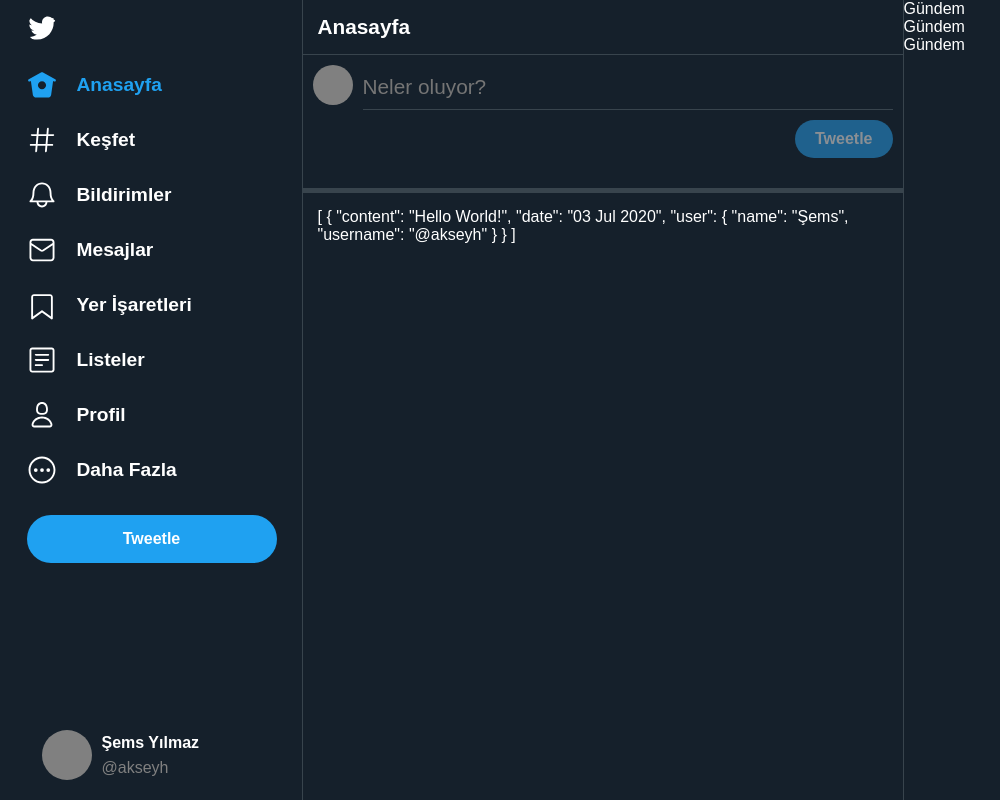
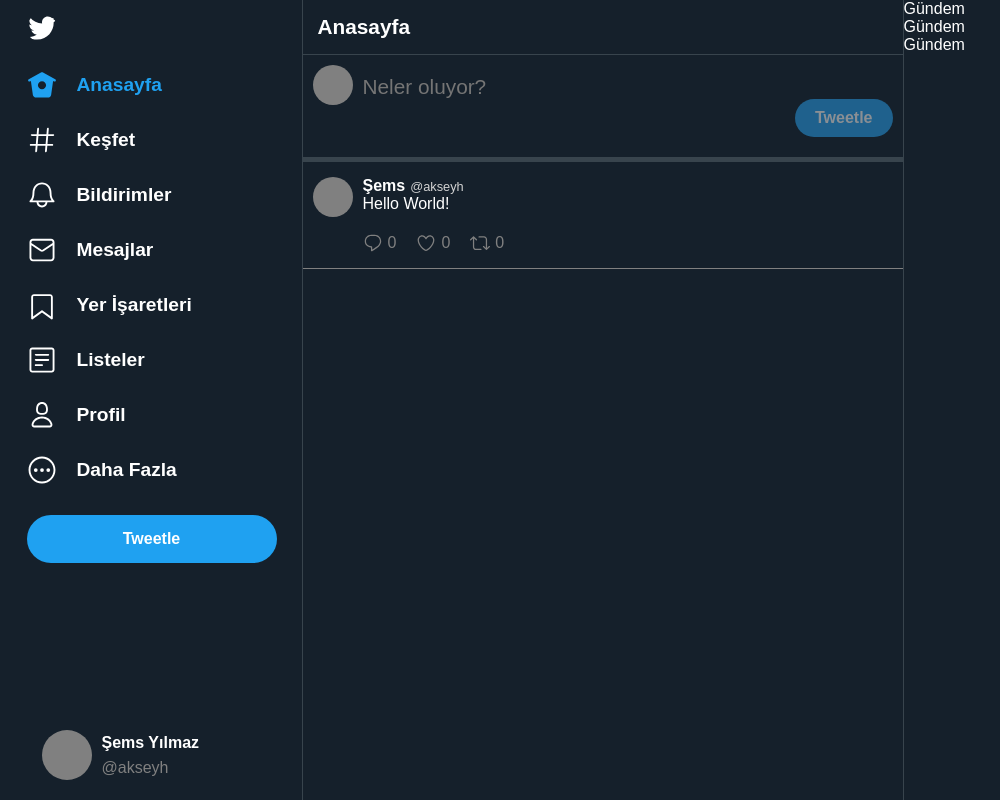
Before and after one commit to akseyh/vue3-twitter-clone, a Vue app: page / in a window 1280 px wide. Shown: the whole page, without its empty margins (0-1000 px from the left). Built offline with nearby package versions, Linux system fonts and the light colour scheme.

Commit message:
fix: tweet style

```diff
--- /dev/null
+++ b/src/assets/Comment.vue
@@ -0,0 +1,15 @@
+<template>
+  <svg
+    viewBox="0 0 24 24"
+    aria-hidden="true"
+    class="
+      r-4qtqp9 r-yyyyoo r-1xvli5t r-dnmrzs r-bnwqim r-1plcrui r-lrvibr r-1hdv0qi
+    "
+  >
+    <g>
+      <path
+        d="M14.046 2.242l-4.148-.01h-.002c-4.374 0-7.8 3.427-7.8 7.802 0 4.098 3.186 7.206 7.465 7.37v3.828c0 .108.044.286.12.403.142.225.384.347.632.347.138 0 .277-.038.402-.118.264-.168 6.473-4.14 8.088-5.506 1.902-1.61 3.04-3.97 3.043-6.312v-.017c-.006-4.367-3.43-7.787-7.8-7.788zm3.787 12.972c-1.134.96-4.862 3.405-6.772 4.643V16.67c0-.414-.335-.75-.75-.75h-.396c-3.66 0-6.318-2.476-6.318-5.886 0-3.534 2.768-6.302 6.3-6.302l4.147.01h.002c3.532 0 6.3 2.766 6.302 6.296-.003 1.91-.942 3.844-2.514 5.176z"
+      ></path>
+    </g>
+  </svg>
+</template>
--- /dev/null
+++ b/src/assets/Heart.vue
@@ -0,0 +1,15 @@
+<template>
+  <svg
+    viewBox="0 0 24 24"
+    aria-hidden="true"
+    class="
+      r-4qtqp9 r-yyyyoo r-1xvli5t r-dnmrzs r-bnwqim r-1plcrui r-lrvibr r-1hdv0qi
+    "
+  >
+    <g>
+      <path
+        d="M12 21.638h-.014C9.403 21.59 1.95 14.856 1.95 8.478c0-3.064 2.525-5.754 5.403-5.754 2.29 0 3.83 1.58 4.646 2.73.814-1.148 2.354-2.73 4.645-2.73 2.88 0 5.404 2.69 5.404 5.755 0 6.376-7.454 13.11-10.037 13.157H12zM7.354 4.225c-2.08 0-3.903 1.988-3.903 4.255 0 5.74 7.034 11.596 8.55 11.658 1.518-.062 8.55-5.917 8.55-11.658 0-2.267-1.823-4.255-3.903-4.255-2.528 0-3.94 2.936-3.952 2.965-.23.562-1.156.562-1.387 0-.014-.03-1.425-2.965-3.954-2.965z"
+      ></path>
+    </g>
+  </svg>
+</template>
--- /dev/null
+++ b/src/assets/Retweet.vue
@@ -0,0 +1,15 @@
+<template>
+  <svg
+    viewBox="0 0 24 24"
+    aria-hidden="true"
+    class="
+      r-4qtqp9 r-yyyyoo r-1xvli5t r-dnmrzs r-bnwqim r-1plcrui r-lrvibr r-1hdv0qi
+    "
+  >
+    <g>
+      <path
+        d="M23.77 15.67c-.292-.293-.767-.293-1.06 0l-2.22 2.22V7.65c0-2.068-1.683-3.75-3.75-3.75h-5.85c-.414 0-.75.336-.75.75s.336.75.75.75h5.85c1.24 0 2.25 1.01 2.25 2.25v10.24l-2.22-2.22c-.293-.293-.768-.293-1.06 0s-.294.768 0 1.06l3.5 3.5c.145.147.337.22.53.22s.383-.072.53-.22l3.5-3.5c.294-.292.294-.767 0-1.06zm-10.66 3.28H7.26c-1.24 0-2.25-1.01-2.25-2.25V6.46l2.22 2.22c.148.147.34.22.532.22s.384-.073.53-.22c.293-.293.293-.768 0-1.06l-3.5-3.5c-.293-.294-.768-.294-1.06 0l-3.5 3.5c-.294.292-.294.767 0 1.06s.767.293 1.06 0l2.22-2.22V16.7c0 2.068 1.683 3.75 3.75 3.75h5.85c.414 0 .75-.336.75-.75s-.337-.75-.75-.75z"
+      ></path>
+    </g>
+  </svg>
+</template>
--- /dev/null
+++ b/src/components/Tweet.vue
@@ -0,0 +1,102 @@
+<template>
+  <div class="tweet">
+    <div class="tweet__icon"></div>
+    <div class="tweet__detail">
+      <div class="tweet__user-info">
+        <span class="name">{{ tweet.user.name }}</span>
+        <span class="username">{{ tweet.user.username }}</span>
+      </div>
+      <div class="tweet__content">{{ tweet.content }}</div>
+      <div class="tweet__analytics">
+        <div class="tweet__analytic">
+          <CommentIcon class="icon" />
+          <span>{{ tweet.comments }}</span>
+        </div>
+        <div class="tweet__analytic">
+          <HeartIcon class="icon" />
+          <span>{{ tweet.likes }}</span>
+        </div>
+        <div class="tweet__analytic">
+          <RetweetIcon class="icon" />
+          <span>{{ tweet.retweets }}</span>
+        </div>
+      </div>
+    </div>
+  </div>
+</template>
+
+<script>
+import CommentIcon from "../assets/Comment.vue";
+import RetweetIcon from "../assets/Retweet.vue";
+import HeartIcon from "../assets/Heart.vue";
+export default {
+  name: "Tweet",
+  props: {
+    tweet: {
+      type: Object,
+      required: true,
+    },
+  },
+  components: {
+    CommentIcon,
+    RetweetIcon,
+    HeartIcon,
+  },
+};
+</script>
+
+<style scoped>
+.tweet {
+  padding: 15px 10px;
+  display: flex;
+  border-bottom: 1px solid gray;
+  cursor: pointer;
+  transition: all 0.1s;
+}
+.tweet:hover {
+  background: #1a2835;
+}
+.tweet__icon {
+  width: 40px;
+  max-width: 40px;
+  min-width: 40px;
+  height: 40px;
+  max-height: 40px;
+  min-height: 40px;
+  background: gray;
+  border-radius: 100%;
+  margin-right: 10px;
+}
+.tweet__detail {
+  display: flex;
+  flex-direction: column;
+}
+.tweet__user-info .name {
+  font-weight: 700;
+  font-size: 1rem;
+}
+.tweet__user-info .username {
+  font-weight: 100;
+  font-size: 0.8rem;
+  margin-left: 5px;
+  color: lightgray;
+}
+.tweet__content {
+  font-size: 1rem;
+}
+.tweet__analytics {
+  display: flex;
+  margin-top: 20px;
+  color: gray;
+}
+.tweet__analytics .tweet__analytic {
+  display: flex;
+  align-items: center;
+  margin-right: 20px;
+}
+.tweet__analytics .tweet__analytic .icon {
+  fill: gray;
+  width: 20px;
+  margin-right: 5px;
+}
+</style>
--- a/src/components/TweetInput.vue
+++ b/src/components/TweetInput.vue
@@ -3,7 +3,6 @@
     <div class="tweet-input__user-icon"></div>
     <div class="tweet-input__input">
       <input placeholder="Neler oluyor?" v-model="tweet" />
-      <div class="divider"></div>
       <CustomButton
         class="button"
         :disabled="!tweet.length"
@@ -34,6 +33,7 @@
         date: new Date(),
       };
       store.commit("CREATE_TWEET", payload);
+      tweet.value = "";
     }
 
     return {
@@ -47,7 +47,7 @@
 <style scoped>
 .tweet-input {
   border-bottom: 5px solid rgb(56, 68, 77);
-  padding: 10px;
+  padding: 10px 10px 0 10px;
   display: flex;
 }
 .tweet-input__user-icon {
@@ -62,8 +62,7 @@
 }
 .tweet-input__input {
   width: 100%;
-  margin-left: 10px;
-  margin-top: 10px;
+  margin: 10px 0 0 10px;
   padding-bottom: 20px;
   display: flex;
   flex-direction: column;
@@ -77,8 +76,4 @@
 .tweet-input__input input:focus {
   outline: none;
 }
-.tweet-input__input .divider {
-  border-bottom: 1px solid rgb(56, 68, 77);
-  margin: 10px 0;
-}
 </style>
--- a/src/store/index.js
+++ b/src/store/index.js
@@ -8,18 +8,22 @@
     },
     tweets: [
       {
+        id: 0,
         content: 'Hello World!',
         date: '03 Jul 2020',
         user: {
           name: 'Şems',
           username: '@akseyh'
-        }
+        },
+        likes: 0,
+        retweets: 0,
+        comments: 0
       }
     ]
   },
   mutations: {
     CREATE_TWEET(state, payload) {
-      state.tweets = [...state.tweets, payload]
+      state.tweets = [...state.tweets, { ...payload, id: state.tweets.length, likes: 0, retweets: 0, comments: 0 }]
     }
   },
   actions: {
--- a/src/views/Home.vue
+++ b/src/views/Home.vue
@@ -2,21 +2,25 @@
   <header class="home__header">Anasayfa</header>
   <TweetInput />
   <div class="home__contents">
-    {{ store.state.tweets }}
+    <Tweet v-for="tweet in tweets" :key="tweet.id" :tweet="tweet" />
   </div>
 </template>
 
 <script>
 import { useStore } from "vuex";
 import TweetInput from "../components/TweetInput.vue";
+import Tweet from "../components/Tweet.vue";
+import { computed } from "@vue/runtime-core";
 export default {
   name: "Home",
-  components: { TweetInput },
+  components: { TweetInput, Tweet },
   setup() {
     const store = useStore();
 
+    const tweets = computed(() => store.state.tweets.reverse());
+
     return {
-      store,
+      tweets,
     };
   },
 };
@@ -29,7 +33,4 @@
   font-weight: 700;
   font-size: 1.3rem;
 }
-.home__contents {
-  padding: 15px;
-}
 </style>
```
